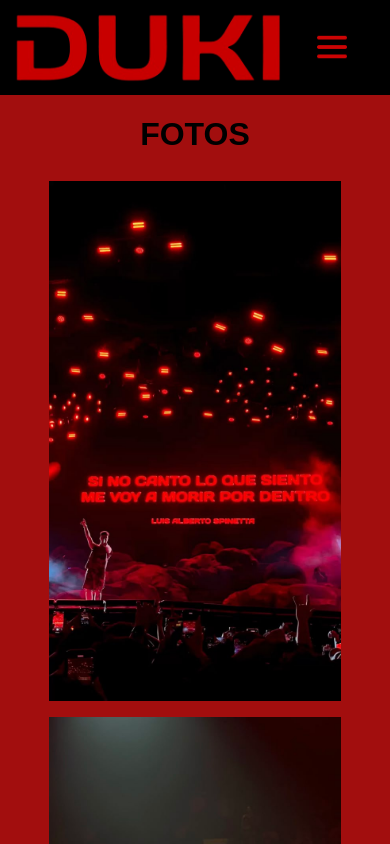
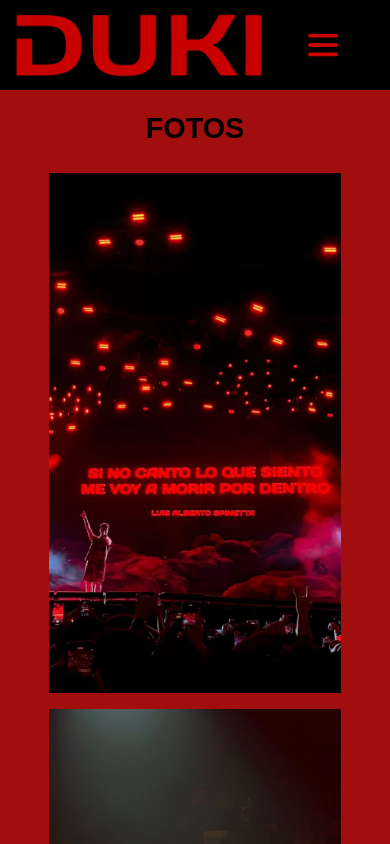
Before and after one commit to NachoRosso/duki, a plain HTML site: page pages/galeria.html in a window 390 px wide. Shown: the top 844 px of the page. Drawn offline with nearby package versions, Linux system fonts and the light colour scheme; a web font is replaced by a local one.

Commit message:
cambios en el css

```diff
--- a/pages/galeria.html
+++ b/pages/galeria.html
@@ -45,7 +45,7 @@
 
     <main>
         <section>
-            <h2 class="fotoh2">Fotos</h2>
+            <h2>Fotos</h2>
             <div class="fotosgaleria">
                 <img src="../assets/img/dukigaleriafoto1.jpg" width="289px" height="563px" alt="Duki citando una frase de la cancion Barro tal vez.">
                 <img src="../assets/img/dukigaleriafoto2.jpg" width="289px" height="563px" alt="Duki juntando las manos en la preescucha de Ameri.">
--- a/styles/style.css
+++ b/styles/style.css
@@ -255,10 +255,10 @@
     }
 
     header img{
-        height: 75%;
-        width: 75%;
-        align-items: center;
+        height: 70%;
+        width: 70%;
     }
+
     nav ul{
         flex-direction: column;
         align-items: start;
@@ -267,8 +267,9 @@
         margin-left: 0;
     }
 
-    h2{
-        font-size:1.5em;
+    section h2{
+        font-size:1.8em;
+        padding-top: 0.6em
     }
 
     a{
@@ -300,10 +301,6 @@
         height: 3em;
     }
 
-    .fotoh2{
-        padding-top: 0.5em;
-    }
-
     .fotosindex{
         display: flex;
         flex-direction: column;
@@ -329,10 +326,7 @@
         flex-direction: column;
     }
 
-    .barra25{
-        width: 90%;
-    }
-    .barra50{
+    .barra25, .barra50{
         width: 90%;
     }
 
```
